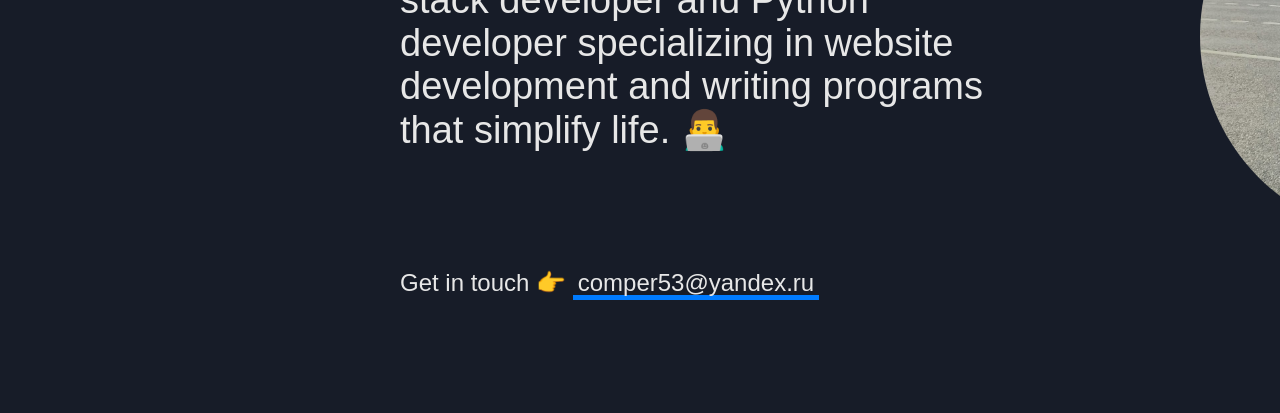
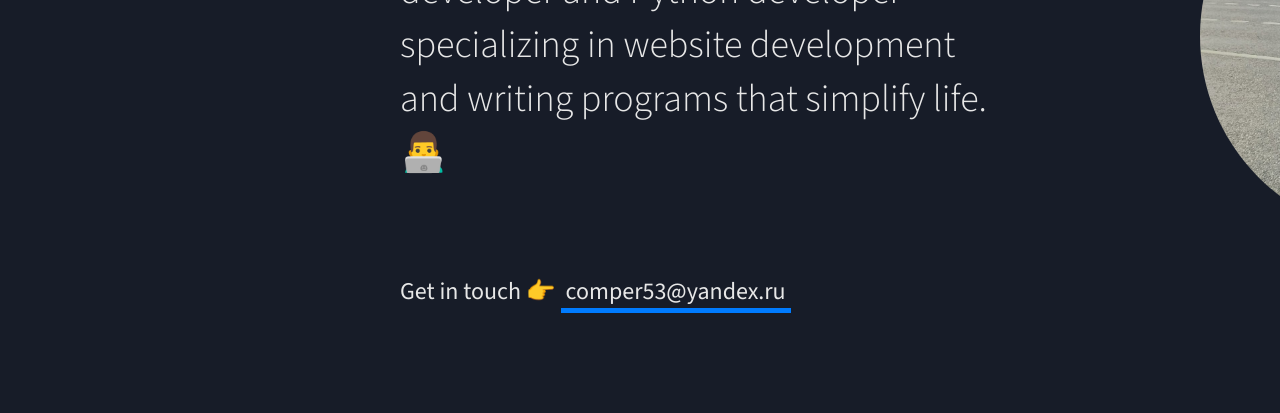
Before and after one commit to Comper123/BarishnikoffIlia, a plain HTML site: page index.html in a window 1280 px wide. Shown: the part 384-797 px from the top of the page. Drawn offline with Linux system fonts and the light colour scheme; the site is published under a folder, as on GitHub Pages, so addresses that start at the root find nothing.

Commit message:
Add files via upload

```diff
--- a/style.css
+++ b/style.css
@@ -1,7 +1,7 @@
 /* Подключим шрифт лоакально */
 @font-face {
     font-family: "Source Sans 3";
-    src: url("/fonts/SourceSans3-VariableFont_wght.ttf");
+    src: url("fonts/SourceSans3-VariableFont_wght.ttf");
 }
 
 /* Обнуление сайта */
```
